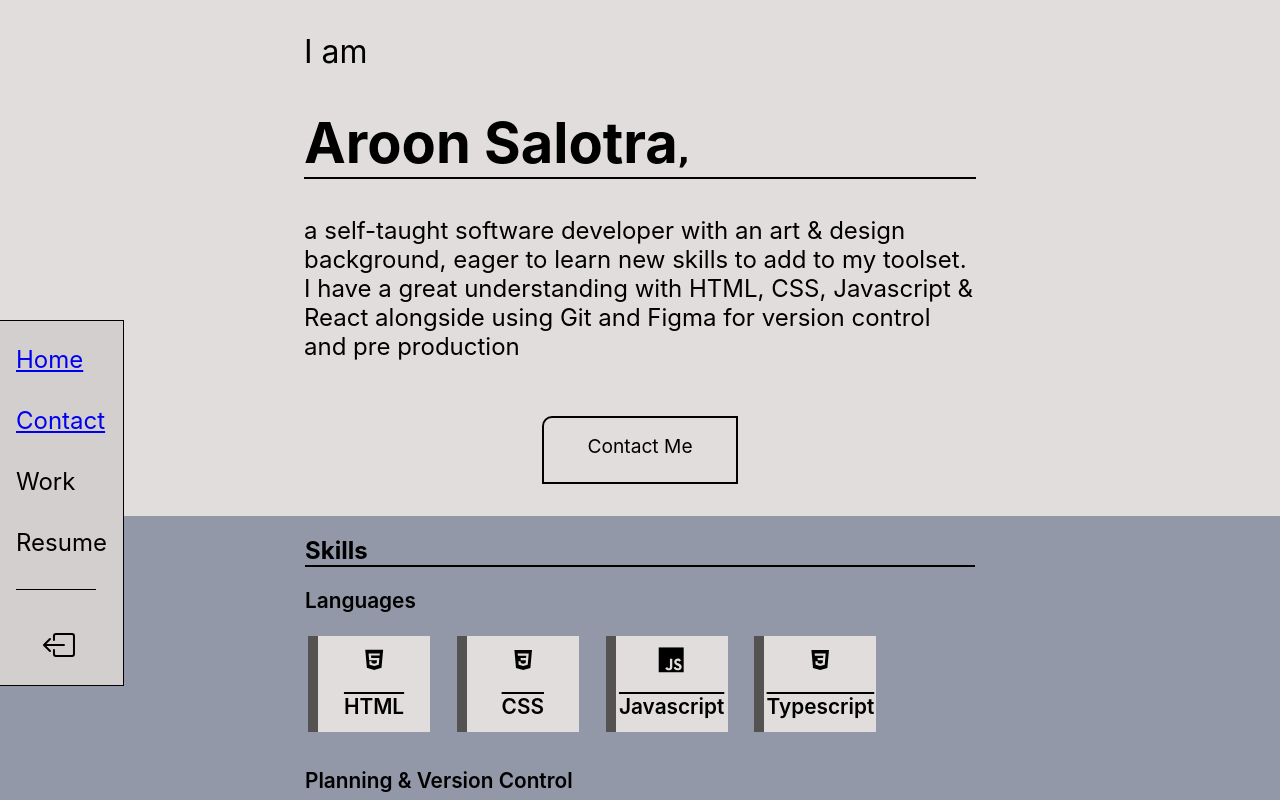
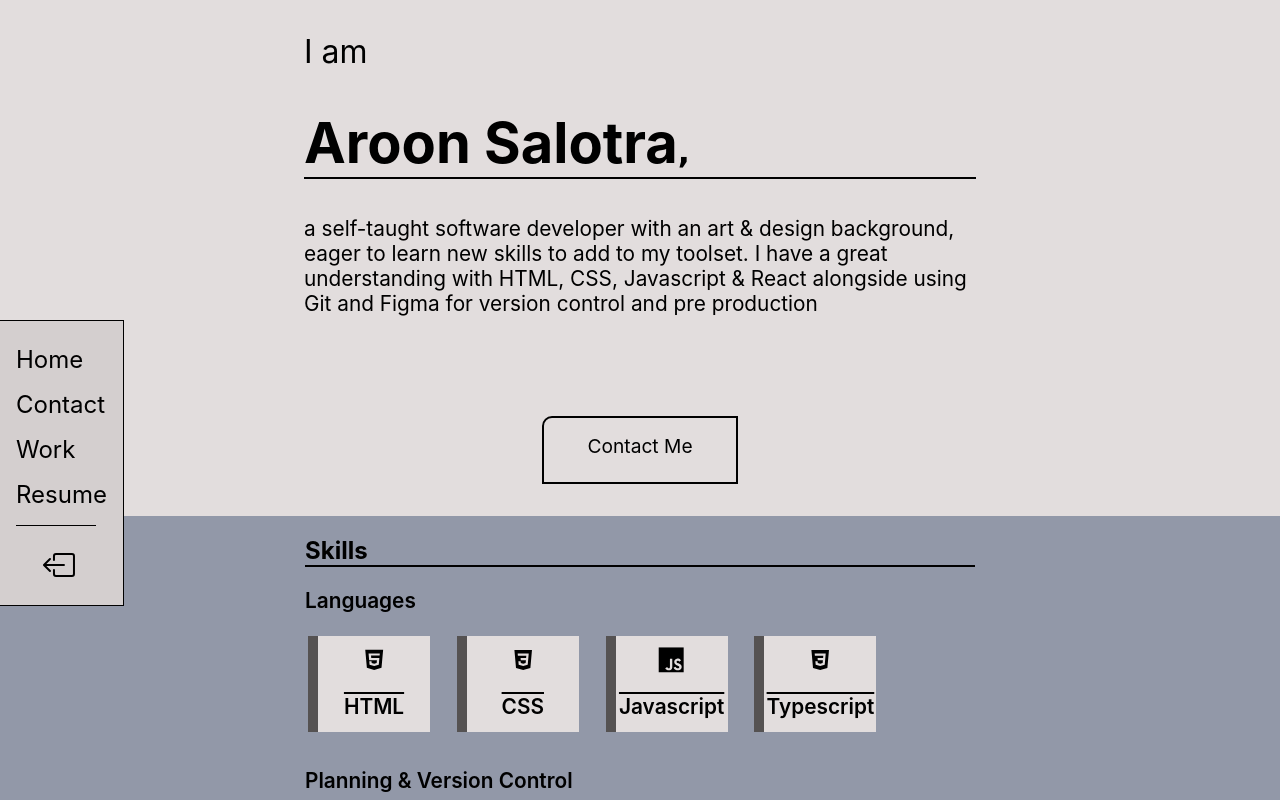
Before and after one commit to AroonSalotra/portfolio-website, a React (Create React App) app: page / in a window 1280 px wide. Shown: the top 800 px of the page. Built offline with nearby package versions, Linux system fonts and the light colour scheme.

Commit message:
fixed navbar realligning on contacts page

```diff
--- a/src/App.css
+++ b/src/App.css
@@ -12,8 +12,8 @@
 
 *, *::after *::before {
   box-sizing: border-box;
-  margin: 0;
-  padding: 0;
+  /* margin: 0;
+  padding: 0; */
 }
 
 * {
@@ -28,14 +28,12 @@ code {
 
 body {
   /* background: rgb(150, 143, 143); */
-  /* margin: 0;
-  padding: 0; */
+  margin: 0;
+  padding: 0;
   /* text-align: center; */
   font-family: -apple-system, BlinkMacSystemFont, 'Segoe UI', 'Roboto', 'Oxygen',
     'Ubuntu', 'Cantarell', 'Fira Sans', 'Droid Sans', 'Helvetica Neue',
     sans-serif;
-
-
   -webkit-font-smoothing: antialiased;
   -moz-osx-font-smoothing: grayscale;
   /* background-color: rgb(214, 213, 164); */
@@ -204,7 +202,7 @@ p, h1, h2, h3, h4 {
   display: flex;
   flex-direction: column;
   /* padding-top: 20rem; */
-  gap: 2rem;
+  gap: 1rem;
 }
 
 
@@ -218,13 +216,52 @@ p, h1, h2, h3, h4 {
 } */
 
 .contact-form {
+  width: 25rem;
+  background: rgb(134, 130, 187);
+  height: 30rem;
   display: flex;
   flex-direction: column;
+  margin: auto;
+  /* margin-top: 10rem; */
+  padding-left: 4rem;
+}
+
+.form-elem {
+  display: flex;
+  flex-direction: column;
+  gap: 20px;
+}
+
+.form-elem, label {}
+
+.form-elem, input, textarea {
   width: 20rem;
-  gap: 20px;
-  /* align-items: center; */
-  margin: auto;
+  resize: none;
+  /* border-radius: 10px; */
+  border: none;
+  margin-top: .5rem;
+  border-top-left-radius: 10px;
+  height: 2rem;
+  font-size: 1rem;
 }
+
+.form-elem, textarea {
+  height: 10rem;
+}
+
+.link {
+  text-decoration: none;
+  color: black;
+}
+
+.font-s {
+  font-size: 1.3rem;
+}
+
+.disable-click {
+  pointer-events: none;
+}
+
 
 .onscreen {
   transform: translateX(-50px);
@@ -252,6 +289,7 @@ p, h1, h2, h3, h4 {
 
 .opacity-off {
   opacity: 0;
+  pointer-events: none;
 }
 
 .icon-Navbar:hover {
@@ -273,15 +311,13 @@ p, h1, h2, h3, h4 {
   background: black;
 }
 
-.padding-left {
-}
+
+.padding-left {}
 
 .work-container {
-  height: 20rem;
+  /* height: 20rem; */
   background: var(--clr-code-a);
-  /* width: 50rem; */
   margin: auto;
-  margin-top: 2rem;
 }
 
 .monitor-container {
--- a/src/App.js
+++ b/src/App.js
@@ -18,8 +18,10 @@ const App = () => {
       <Navbar />
 
       <Routes>
-        <Route exact path='/' element={<><Intro /><About /></>} />
+        <Route exact path='/' element={<><Intro /><About/><Work/></>} />
         <Route exact path='/contact' element={<ContactForm />} />
+        <Route exact path='/work' element={<Work/>} />
+        {/* <Route exact path='/resume' element={<Resume/>} /> */}
       </Routes>
 
       {/* <Intro /> */}
--- a/src/ContactForm.jsx
+++ b/src/ContactForm.jsx
@@ -2,10 +2,21 @@ const ContactForm = () => {
     return (
         <div className="contact-form">
             <h2>Contact Me</h2>
-            <form action="" >
-                <input type="text" name="" id="" />
-                <input type="email" name="" id="" />
-                <textarea name="" id="" cols="30" rows="10"></textarea>
+            {/* <p>* Required</p> */}
+            <form action="" className="form-elem" >
+                <label htmlFor=""> Name
+                    <input type="text" name="" id="" />
+                </label>
+
+                <label htmlFor=""> Email
+                    <input type="email" name="" id="" />
+                </label>
+
+                <label htmlFor=""> Comment
+                    <textarea name="" id="" cols="30" rows="10" />
+                </label>
+
+
             </form>
         </div>
     );
--- a/src/Intro.jsx
+++ b/src/Intro.jsx
@@ -9,7 +9,7 @@ const Intro = () => {
                 <div className="text-padding-s">
                     <p>I am</p>
                     <h1>Aroon Salotra<span className="emphasise-text">,</span></h1>
-                    <p>a self-taught software developer with an art & design background,
+                    <p className="font-s">a self-taught software developer with an art & design background,
                         eager to learn new skills to add to my toolset. I have a great understanding
                         with HTML, CSS, Javascript & React alongside using Git and Figma for version
                         control and pre production </p>
--- a/src/Navbar.jsx
+++ b/src/Navbar.jsx
@@ -20,15 +20,14 @@ const Navbar = () => {
             setHover("hover-color cursor-pointer")
             setRotate("rotate-180 icon-Navbar padding-left")
             setOpacity("")
-
         }
     }
 
     const listContent = [
         { text: "Home", hasClass: (hover), redirect: "/" },
         { text: "Contact", hasClass: (hover), redirect: "/contact" },
-        { text: "Work", hasClass: (hover) },
-        { text: "Resume", hasClass: (hover) },
+        { text: "Work", hasClass: (hover), redirect: "/work" },
+        { text: "Resume", hasClass: (hover), redirect: "/resume" },
         { text: "", hasClass: "li-break" + (opacity) },
         { text: <BsBoxArrowRight />, hasClass: (rotate), clickEffect: () => handleClick() },
     ]
@@ -38,7 +37,7 @@ const Navbar = () => {
             <div className={display}>
                 <ul>
                     {listContent.map(({ text, clickEffect, hasClass, redirect }) =>
-                        redirect ? <Link to={redirect} key={text}>
+                        redirect ? <Link to={redirect} key={text} className={opacity} style={{ color: "black", textDecoration: "none" }}>
                             <li onClick={clickEffect ? clickEffect : null}
                                 className={hasClass ? hasClass : null}>{text}</li>
                         </Link>
--- a/src/Responsive.css
+++ b/src/Responsive.css
@@ -2,7 +2,7 @@
     /* background: rgba(153, 86, 86, 0.507); */
 }
 
-@media (max-width: 1000px) {
+@media (max-width: 600px) {
 
     p, h1, h2, h3 {
         padding-left: 1rem;
```
